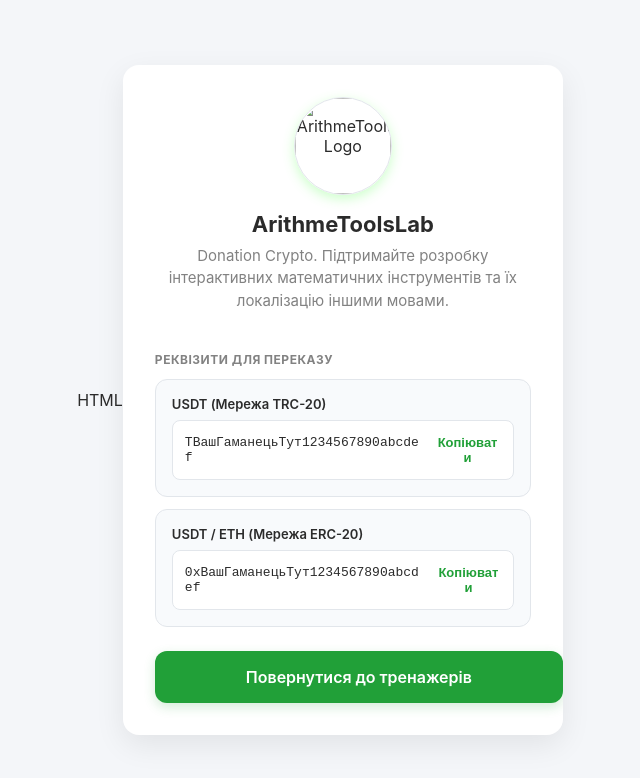
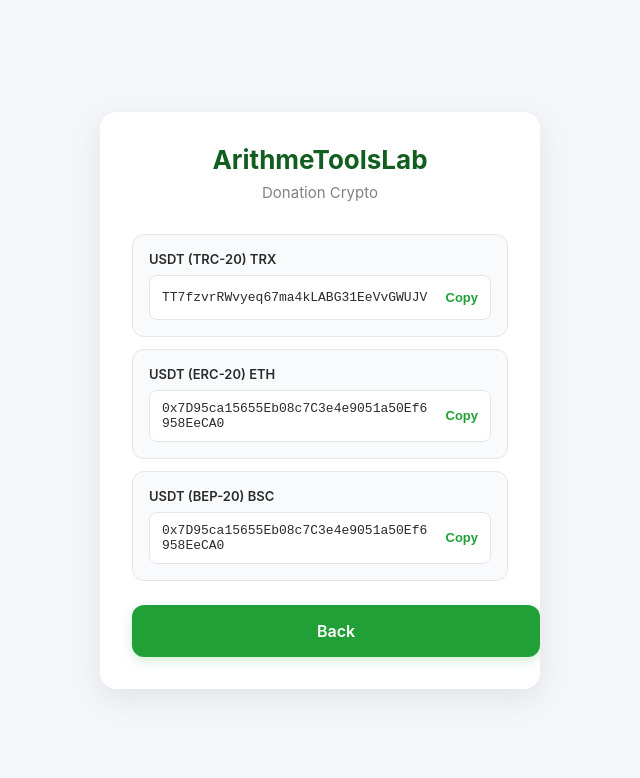
Before and after one commit to ArithmeToolsLab/donation, a plain HTML site: page index.html in a window 1280 px wide. Shown: the whole page, without its empty margins (320-960 px from the left). Drawn offline with Linux system fonts and the light colour scheme.

Commit message:
Update index.html

```diff
--- a/index.html
+++ b/index.html
@@ -1,10 +1,9 @@
-HTML
 <!DOCTYPE html>
 <html lang="uk">
 <head>
     <meta charset="UTF-8">
     <meta name="viewport" content="width=device-width, initial-scale=1.0">
-    <title>ArithmeToolsLab - Підтримка</title>
+    <title>ArithmeToolsLab - Donation</title>
     <style>
         :root {
             --bg-color: #f4f6f9;
@@ -14,6 +13,7 @@ HTML
             --border-color: #e2e6eb;
             --accent-color: #21a038;
             --accent-hover: #1b852e;
+            --heading-color: #125e20;
         }
 
         body {
@@ -43,41 +43,22 @@ HTML
             text-align: center;
         }
 
-        /* Налаштування вашого логотипа */
-        .logo {
-            width: 96px;
-            height: 96px;
-            border-radius: 50%;
-            object-fit: cover;
-            margin: 0 auto 16px;
-            border: 1px solid var(--border-color);
-            box-shadow: 0 4px 12px rgba(89, 255, 83, 0.3); /* Легке зелене світіння в тон бегемоту */
-        }
-
         h1 {
-            font-size: 22px;
+            font-size: 26px;
             margin: 0 0 8px 0;
             font-weight: 700;
+            color: var(--heading-color);
         }
 
         .description {
             color: var(--text-muted);
             font-size: 15px;
-            line-height: 1.5;
             margin: 0;
         }
 
         .card-body {
             padding: 0 32px 32px;
-        }
-
-        .section-label {
-            font-size: 12px;
-            text-transform: uppercase;
-            letter-spacing: 0.5px;
-            color: var(--text-muted);
-            margin: 24px 0 12px;
-            font-weight: 700;
+            margin-top: 16px;
         }
 
         .crypto-box {
@@ -120,6 +101,8 @@ HTML
             font-size: 13px;
             padding: 4px 0 4px 12px;
             transition: color 0.2s;
+            flex-shrink: 0; /* Кнопка більше не буде стискатися */
+            white-space: nowrap; /* Текст не буде переноситися */
         }
 
         .copy-btn:hover {
@@ -157,32 +140,37 @@ HTML
 
     <div class="payment-card">
         <div class="card-header">
-            <img src="Logo_arithmetoolslab_1000.jpg" alt="ArithmeToolsLab Logo" class="logo">
-
             <h1>ArithmeToolsLab</h1>
-            <p class="description">Donation Crypto. Підтримайте розробку інтерактивних математичних інструментів та їх локалізацію іншими мовами.</p>
+            <p class="description">Donation Crypto</p>
         </div>
 
         <div class="card-body">
-            <div class="section-label">Реквізити для переказу</div>
 
             <div class="crypto-box">
-                <span class="crypto-name">USDT (Мережа TRC-20)</span>
+                <span class="crypto-name">USDT (TRC-20) TRX</span>
                 <div class="crypto-address">
-                    <span id="trc20">TВашГаманецьТут1234567890abcdef</span>
-                    <button class="copy-btn" onclick="copyWallet('trc20', this)">Копіювати</button>
+                    <span id="trc20">TT7fzvrRWvyeq67ma4kLABG31EeVvGWUJV</span>
+                    <button class="copy-btn" onclick="copyWallet('trc20', this)">Copy</button>
                 </div>
             </div>
 
             <div class="crypto-box">
-                <span class="crypto-name">USDT / ETH (Мережа ERC-20)</span>
+                <span class="crypto-name">USDT (ERC-20) ETH</span>
                 <div class="crypto-address">
-                    <span id="erc20">0xВашГаманецьТут1234567890abcdef</span>
-                    <button class="copy-btn" onclick="copyWallet('erc20', this)">Копіювати</button>
+                    <span id="erc20">0x7D95ca15655Eb08c7C3e4e9051a50Ef6958EeCA0</span>
+                    <button class="copy-btn" onclick="copyWallet('erc20', this)">Copy</button>
                 </div>
             </div>
 
-            <a href="#" class="main-action-btn">Повернутися до тренажерів</a>
+            <div class="crypto-box">
+                <span class="crypto-name">USDT (BEP-20) BSC</span>
+                <div class="crypto-address">
+                    <span id="bep20">0x7D95ca15655Eb08c7C3e4e9051a50Ef6958EeCA0</span>
+                    <button class="copy-btn" onclick="copyWallet('bep20', this)">Copy</button>
+                </div>
+            </div>
+
+            <a href="javascript:history.back()" class="main-action-btn">Back</a>
         </div>
     </div>
 
@@ -192,7 +180,7 @@ HTML
             navigator.clipboard.writeText(text).then(() => {
                 const originalText = btn.innerText;
 
-                btn.innerText = '✓ Скопійовано';
+                btn.innerText = '✓ Copied';
                 btn.style.color = '#2b2b2b';
 
                 setTimeout(() => {
```
